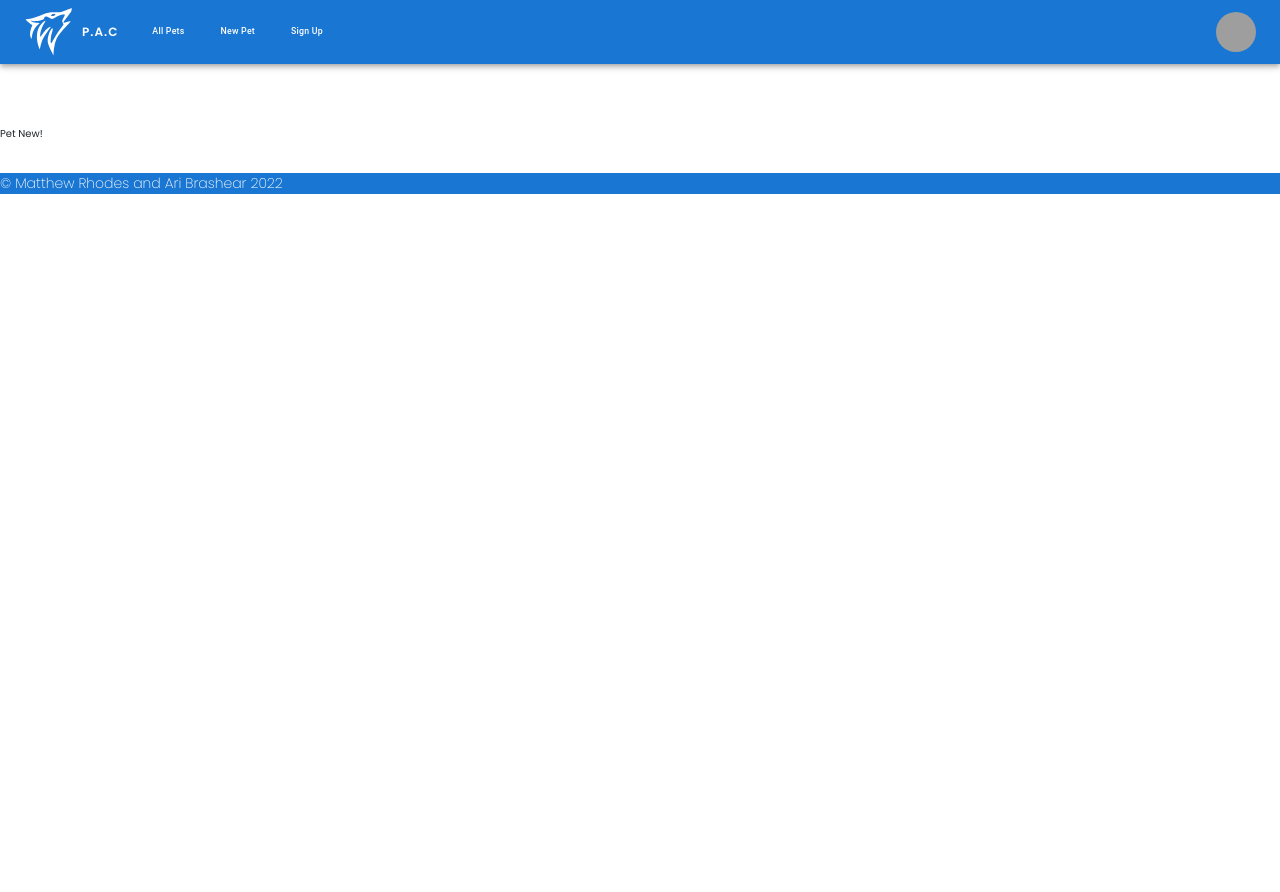
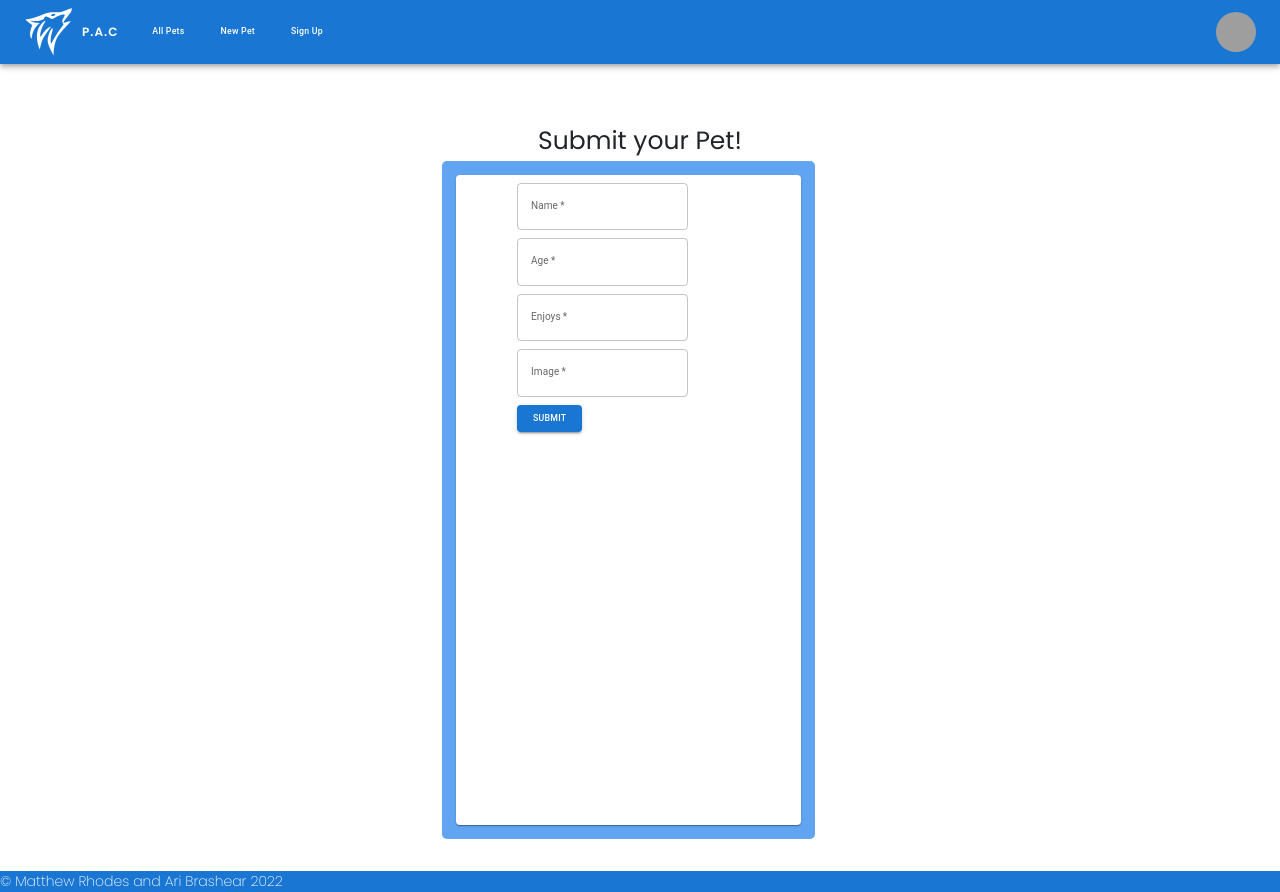
Before and after one commit to learn-academy-2022-foxtrot/cat-tinder-frontend-pets-after-covid, a React (Create React App) app: page /petnew in a window 1280 px wide. Before the commit the page ends 800 px from the top, so only its background shows below. Built offline with nearby package versions, Linux system fonts and the light colour scheme; grey boxes are pictures that could not be loaded.

Commit message:
Added create front-end functionality.

```diff
--- a/src/App.js
+++ b/src/App.js
@@ -13,6 +13,9 @@ import NotFound from "./pages/NotFound";
 import "./App.css";
 
 const App = () => {
+  const createPet = (pet) => {
+    console.log(pet);
+  };
   const [pets, setPets] = useState(mockPets);
   return (
     <>
@@ -21,7 +24,7 @@ const App = () => {
         <Route exact path="/" element={<Home />} />
         <Route path="/petindex" element={<PetIndex pets={pets} />} />
         <Route path="/petshow/:id" element={<PetShow pets={pets} />} />
-        <Route path="/petnew" element={<PetNew />} />
+        <Route path="/petnew" element={<PetNew createPet={createPet} />} />
         <Route path="/petedit" element={<PetEdit pets={pets} />} />
         <Route path="*" element={<NotFound />} />
       </Routes>
--- a/src/pages/PetNew.js
+++ b/src/pages/PetNew.js
@@ -1,7 +1,126 @@
-import React from "react";
+import { React, useState } from "react";
+import {
+  FormControl,
+  Grid,
+  Card,
+  TextField,
+  InputLabel,
+  Input,
+  Button,
+} from "@mui/material";
+import { useNavigate } from "react-router-dom";
 
-const PetNew = () => {
-  return <div>Pet New!</div>;
+const PetNew = ({ createPet }) => {
+  const navigate = useNavigate();
+  const [newPet, setNewPet] = useState({
+    name: "",
+    age: "",
+    enjoys: "",
+    image: "",
+  });
+  const handleChange = (e) => {
+    setNewPet({ ...newPet, [e.target.name]: e.target.value });
+    console.log("key:", e.target.name);
+    console.log("value:", e.target.value);
+  };
+
+  const handleSubmit = () => {
+    createPet(newPet);
+    navigate("/petindex");
+  };
+
+  return (
+    <>
+      <h1>Submit your Pet!</h1>
+      <Grid
+        justifyContent="center"
+        alignItems="center"
+        container
+        rowSpacing={1}
+        columnSpacing={{ xs: 1, sm: 2, md: 3 }}
+        sx={{
+          display: "flex",
+          alignItems: "center",
+          justifyContent: "center",
+          margin: "0 auto",
+        }}
+      >
+        <div className="show-card-wrapper">
+          <Card sx={{ maxWidth: "34.5rem", height: "65rem" }}>
+            <FormControl>
+              <Grid
+                justifyContent="center"
+                alignItems="center"
+                container
+                rowSpacing={1}
+                columnSpacing={{ xs: 1, sm: 2, md: 3 }}
+                sx={{
+                  display: "flex",
+                  alignItems: "center",
+                  justifyContent: "center",
+                  margin: "0 auto",
+                }}
+              >
+                <Grid item xs={8} sx={{ width: "6.2rem" }}>
+                  <TextField
+                    name="name"
+                    value={newPet.name}
+                    onChange={handleChange}
+                    required
+                    id="outlined-required"
+                    label="Name"
+                    placeholder="What's your pet's name?"
+                    type="text"
+                  />
+                </Grid>
+                <Grid item xs={8}>
+                  <TextField
+                    name="age"
+                    value={newPet.age}
+                    onChange={handleChange}
+                    required
+                    id="outlined-required"
+                    label="Age"
+                    placeholder="How old is your pet?"
+                    type="number"
+                    inputProps={{ inputMode: "numeric", pattern: "[0-9]*" }}
+                  />
+                </Grid>
+                <Grid item xs={8}>
+                  <TextField
+                    name="enjoys"
+                    value={newPet.enjoys}
+                    onChange={handleChange}
+                    required
+                    id="outlined-required"
+                    label="Enjoys"
+                    placeholder="What does your pet enjoy?"
+                    type="text"
+                  />
+                </Grid>
+                <Grid item xs={8}>
+                  <TextField
+                    name="image"
+                    value={newPet.image}
+                    onChange={handleChange}
+                    required
+                    id="outlined-required"
+                    label="Image"
+                    placeholder="Share an image of your pet."
+                  />
+                </Grid>
+                <Grid item xs={8}>
+                  <Button variant="contained" onClick={handleSubmit}>
+                    Submit
+                  </Button>
+                </Grid>
+              </Grid>
+            </FormControl>
+          </Card>
+        </div>
+      </Grid>
+    </>
+  );
 };
 
 export default PetNew;
```
